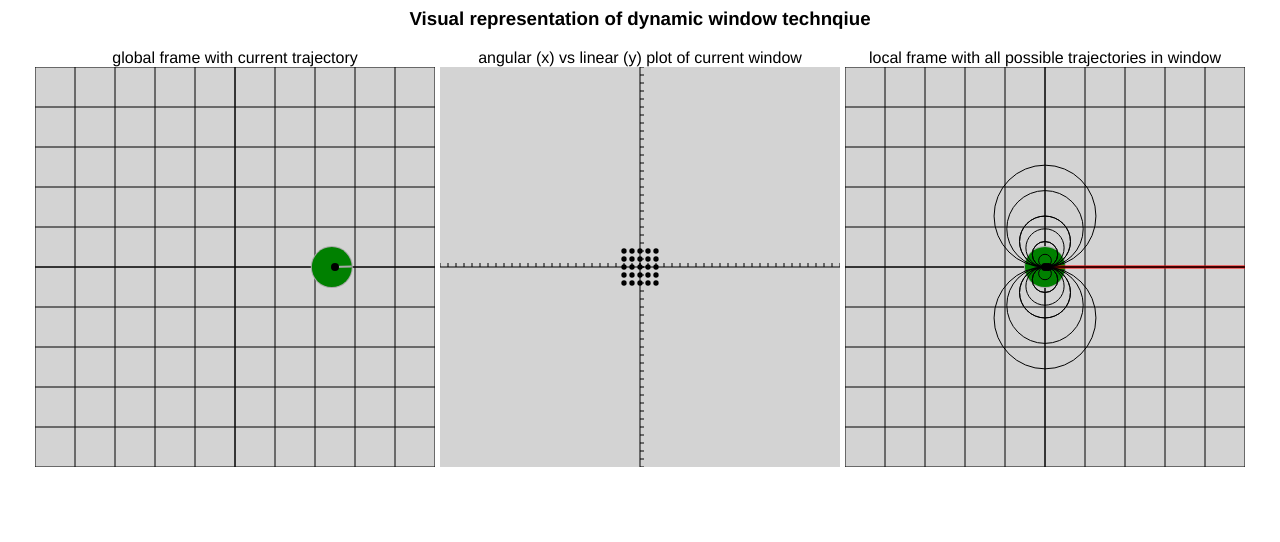
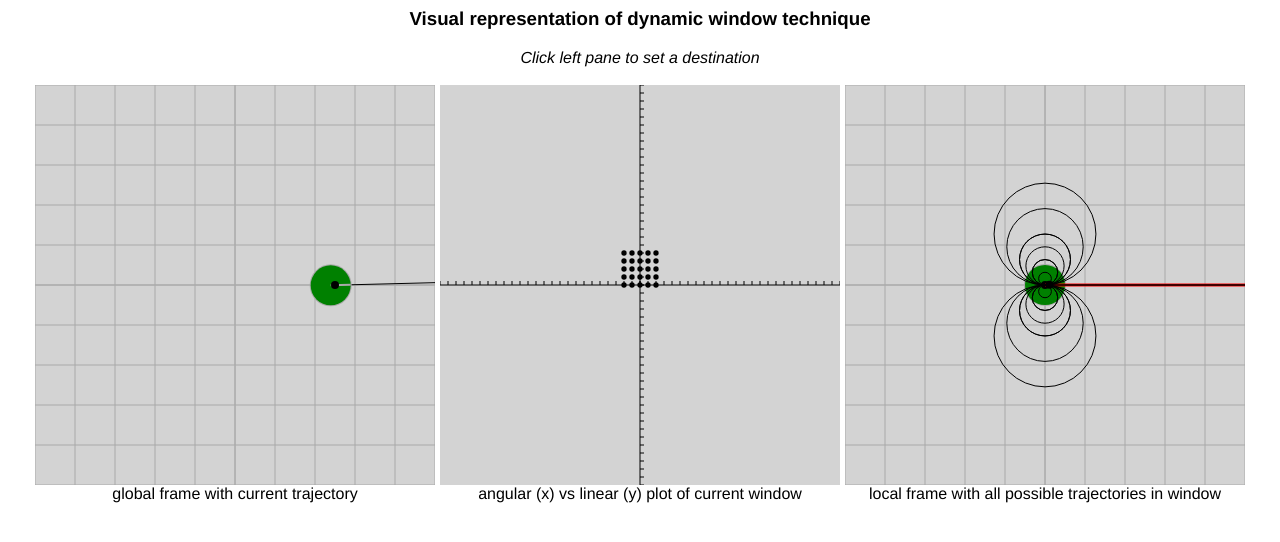
Before and after one commit to robz/DynamicWindowUI, a plain HTML site: page index.html in a window 1280 px wide. Drawn offline with Linux system fonts and the light colour scheme.

Commit message:
reverted speed value function, grayed out graphics grid, added directions in ui and moved descriptions below panes

```diff
--- a/constants.js
+++ b/constants.js
@@ -18,4 +18,4 @@ var SIMULATION_TIME_STEP = 10/1000, // seconds
 
     HEADING_WEIGHT = 1.0,
     SPEED_WEIGHT = 1.0,
-    CLEARANCE_WEIGHT = 0.1;
+    CLEARANCE_WEIGHT = 0.0;
--- a/dw.js
+++ b/dw.js
@@ -88,9 +88,8 @@ var calcDWDecision = function (pose, goal, trajectories, obstacles, dt) {
         },
 
         calcSpeedValue = function (traj) {
-            // transform [-V_MAX, V_MAX] range to [0, 1] range
-            if (traj.v <= 0) return 0;
-            return traj.v / V_MAX;
+            // map [-V_MAX, V_MAX] range to [0, 1] range
+            return (traj.v + V_MAX) / (2*V_MAX);
         },
 
         calcClearanceValue = function (traj) {
--- a/graphics.js
+++ b/graphics.js
@@ -82,6 +82,7 @@ var createGraphics = function (plot) {
         var sizex = plot.sizex,
             sizey = plot.sizey;
 
+        plot.strokeStyle = "darkGray";
         plot.beginPath();
 
         var x, y;
--- a/index.html
+++ b/index.html
@@ -41,17 +41,20 @@ body {
 </style>
 </head>
 <body>
-    <h3>Visual representation of dynamic window technqiue</h3>
-
+    <h3>Visual representation of dynamic window technique</h3>
+	<i>Click left pane to set a destination</i><br/><br/>
     <div id="container">
-    <div id="center" class="column">angular (x) vs linear (y) plot of current window<br/>
+    <div id="center" class="column">
     <canvas width=400 height=400 id="plotCanvas"></canvas>
+	<br/>angular (x) vs linear (y) plot of current window
     </div>
-    <div id="left" class="column">global frame with current trajectory<br/>
+    <div id="left" class="column">
     <canvas width=400 height=400 id="worldCanvas">your user agent (probably a browser) does not support html5 canvas!</canvas>
-    </div>
-    <div id="right" class="column">local frame with all possible trajectories in window<br/>
+    <br/>global frame with current trajectory
+	</div>
+    <div id="right" class="column">
     <canvas width=400 height=400 id="localCanvas"></canvas>
+	<br/>local frame with all possible trajectories in window
     </div>
     </div>
 
```
